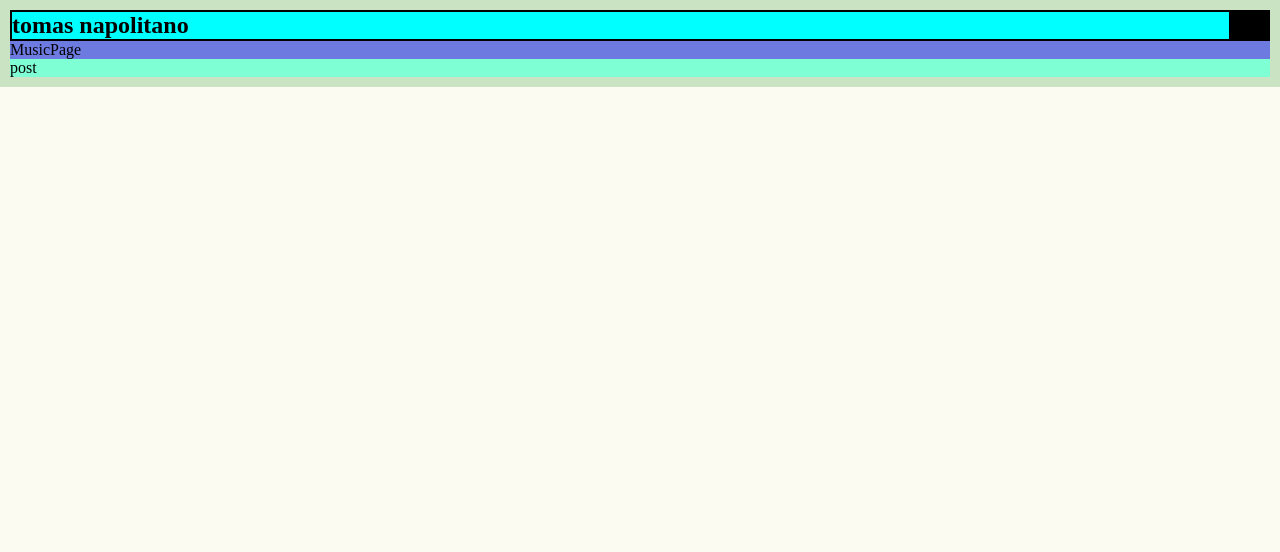
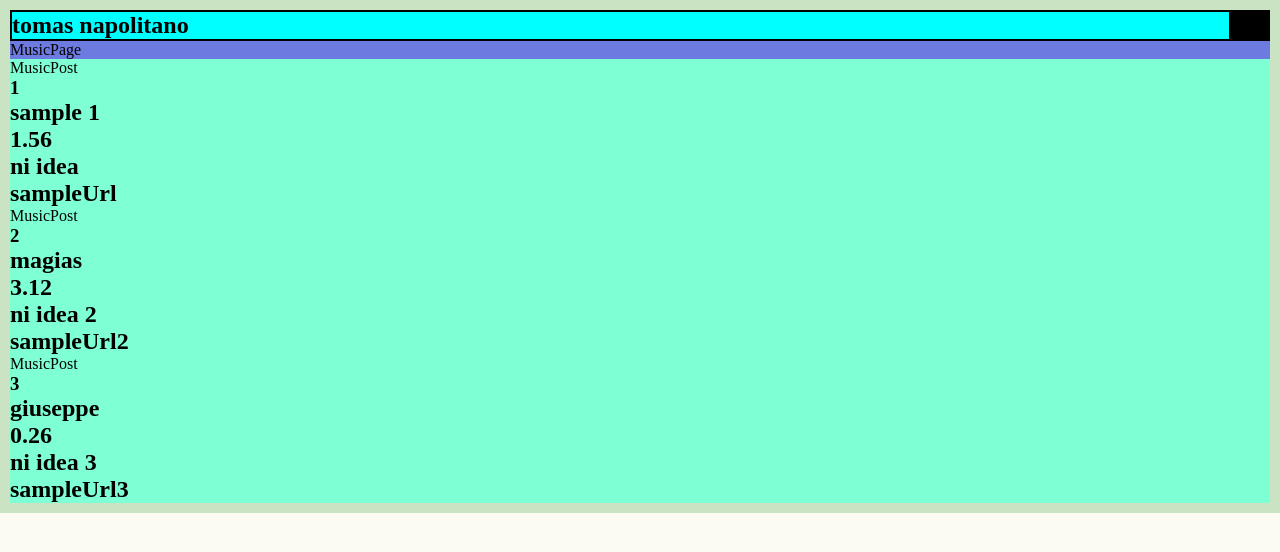
Before and after one commit to tomasnapolitano/napo-blog, a React (Vite) app: page /music in a window 1280 px wide. Shown: the top 552 px of the page. Built offline with nearby package versions, Linux system fonts and the light colour scheme.

Commit message:
begin musicPost code

```diff
--- a/src/components/MusicPage/MusicPage.jsx
+++ b/src/components/MusicPage/MusicPage.jsx
@@ -1,14 +1,18 @@
 import styles from './MusicPage.module.css'
 import mockMusicData from '../../mockData/mockMusicData'
-import Post from '../Post/Post'
+import MusicPost from '../MusicPost/MusicPost'
 
 const MusicPage = () => {
   return (
     <>
         <div>MusicPage</div>
-        {mockMusicData.data.map(x => (
-            <Post
-
+        {mockMusicData.data.map((post) => (
+            <MusicPost
+                id={post.id}
+                title={post.attributes.title}
+                duration={post.attributes.duration}
+                genre={post.attributes.genre}
+                imageUrl={post.attributes.imageUrl}
             />
         ))}
     </>
--- /dev/null
+++ b/src/components/MusicPost/MusicPost.jsx
@@ -0,0 +1,24 @@
+import styles from "./MusicPost.module.css"
+
+
+// la idea sería renderizar cards por cada canción/tema subido. Mostraría:
+// Imagen del tema (portada)
+// Título
+// Duración
+// género??
+//
+const MusicPost = (props) => {
+
+    return(
+        <div className={styles.musicPostContainer}>
+            MusicPost
+            <h3>{props.id}</h3>
+            <h2>{props.title}</h2>
+            <h2>{props.duration}</h2>
+            <h2>{props.genre}</h2>
+            <h2>{props.imageUrl}</h2>
+        </div>
+    )
+}
+
+export default MusicPost;
--- a/src/components/Post/Post.module.css
+++ b/src/components/MusicPost/MusicPost.module.css
@@ -1,3 +1,3 @@
-.postContainer{
+.musicPostContainer{
     background-color: aquamarine;
 }
--- a/src/components/Post/Post.jsx
+++ /dev/null
@@ -1,12 +0,0 @@
-import styles from "./Post.module.css"
-
-const Post = () => {
-
-    return(
-        <div className={styles.postContainer}>
-            post
-        </div>
-    )
-}
-
-export default Post;
--- a/src/mockData/mockMusicData.js
+++ b/src/mockData/mockMusicData.js
@@ -4,9 +4,27 @@ export default {
             "id": 1,
             "attributes": {
                 "title": "sample 1",
-                "description": "descripcion loca",
+                "duration": 1.56,
                 "genre": "ni idea",
                 "imageUrl": "sampleUrl",
+            }
+        },
+        {
+            "id": 2,
+            "attributes": {
+                "title": "magias",
+                "duration": 3.12,
+                "genre": "ni idea 2",
+                "imageUrl": "sampleUrl2",
+            }
+        },
+        {
+            "id": 3,
+            "attributes": {
+                "title": "giuseppe",
+                "duration": 0.26,
+                "genre": "ni idea 3",
+                "imageUrl": "sampleUrl3",
             }
         }
     ]
```
